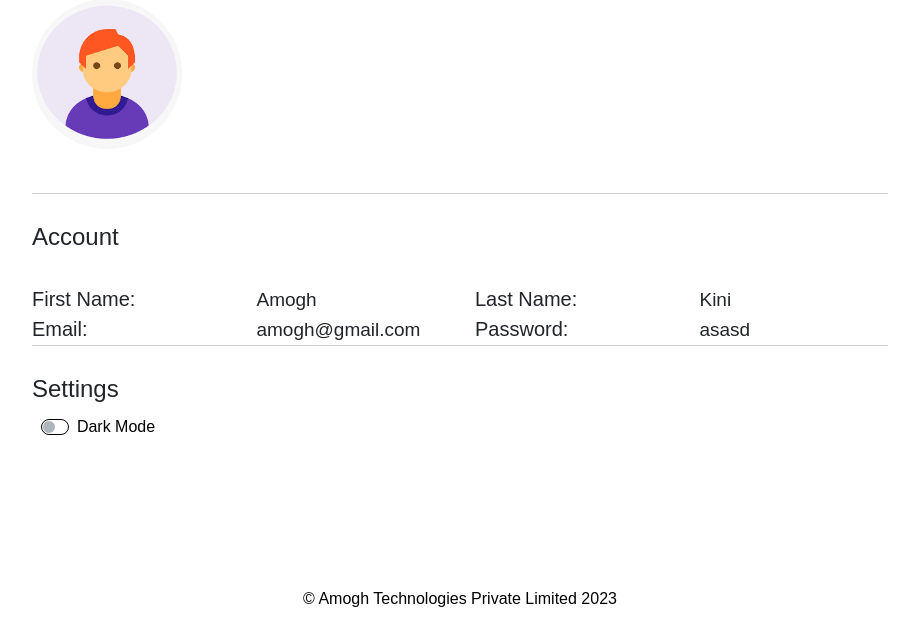
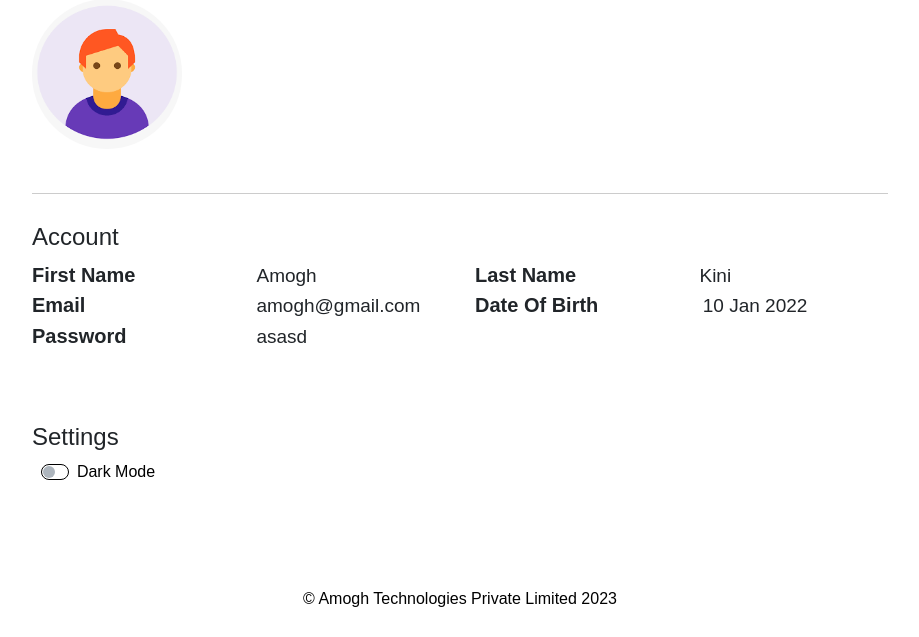
Before and after one commit to amoghkini/flask-template, a Flask app: page /profile in a window 1280 px wide. Shown: the part 163-800 px from the top of the page, without its empty margins (180-1099 px from the left). Run offline with Flask 3, Linux system fonts and the light colour scheme; some libraries are stand-ins or nearby versions.

Commit message:
Dark mode switch issue fixed

```diff
--- a/src/app.py
+++ b/src/app.py
@@ -103,6 +103,7 @@ def profile():
     profile_data = {"first name": "Amogh",
                     "last name": "Kini",
                     "email": "amogh@gmail.com",
+                    "date of birth": "10 Jan 2022",
                     "password": "asasd"}
     return render_template('profile.html', profile_data = profile_data)
 
--- a/src/static/css/styles.css
+++ b/src/static/css/styles.css
@@ -634,16 +634,15 @@ body.dark-mode footer {
 
 .field-name {
     font-size: 20px;
-    margin-right: 100px;
-    /* Adjust the space as needed */
+    margin-right: 100px; /* Adjust the space as needed */
     display: inline-block;
-    min-width: 120px;
-    /* Add a minimum width to align the values */
-    text-align: left;
-    /* Align the label text to the right */
+    min-width: 120px; /* Add a minimum width to align the values */
+    text-align: left; /* Align the label text to the right */
+    font-weight: bold; /* Make the label text bold */
 }
 
 .field-value {
     font-size: 19px;
     display: inline-block;
+    font-weight: thin; /* Remove boldness from the value text */
 }
--- a/src/static/js/script.js
+++ b/src/static/js/script.js
@@ -1,6 +1,7 @@
 document.addEventListener("DOMContentLoaded", function () {
     // Get the dark mode switch and store it in a variable
     const darkModeSwitch = document.getElementById('darkModeSwitch');
+    const darkModeSwitchProfile = document.getElementById('darkModeSwitchProfile');
     const navbar = document.getElementById('navbar');
 
     // Function to set the theme based on the current dark mode setting
@@ -10,11 +11,13 @@ document.addEventListener("DOMContentLoaded", function () {
             navbar.classList.remove('navbar-light');
             navbar.classList.add('navbar-dark');
             darkModeSwitch.checked = true; // Dark mode, so switch is on
+            darkModeSwitchProfile.checked = true; // Dark mode, so switch is on for profile page
         } else {
             // Set light mode theme
             navbar.classList.remove('navbar-dark');
             navbar.classList.add('navbar-light');
             darkModeSwitch.checked = false; // Light mode, so switch is off
+            darkModeSwitchProfile.checked = false; // Light mode, so switch is off for profile page
         }
     }
 
@@ -25,6 +28,7 @@ document.addEventListener("DOMContentLoaded", function () {
 
         // Save user's preference to local storage
         localStorage.setItem('darkMode', document.body.classList.contains('dark-mode'));
+        localStorage.setItem('darkModeProfile', document.body.classList.contains('dark-mode'));
     }
 
     // Check if the user has previously selected dark mode
@@ -39,6 +43,7 @@ document.addEventListener("DOMContentLoaded", function () {
 
     // Add event listener to the dark mode switch
     darkModeSwitch.addEventListener('change', toggleDarkMode);
+    darkModeSwitchProfile.addEventListener('change', toggleDarkMode);
 
     // Show/Hide Password functionality
     const togglePassword = document.querySelectorAll('.toggle-icon');
--- a/src/templates/profile.html
+++ b/src/templates/profile.html
@@ -27,25 +27,30 @@
     <div class="divider"></div>
     <br>
     <h4>Account</h4>
-    <br>
+
     <div class="row">
         {% for key, value in profile_data.items() %}
         <div class="col-md-6">
             <div class="profile-field">
-                <span class="field-name">{{ key|title }}:</span>
+                <span class="field-name">{{ key|title }}</span>
                 <span class="field-value">{{ value }}</span>
             </div>
         </div>
         {% endfor %}
     </div>
 
-    <div class="divider"></div>
-    <br>
-    <h4>Settings</h4>
-    <label class="dropdown-item custom-control custom-switch">
-        &nbsp; <input type="checkbox" class="custom-control-input" id="darkModeSwitch">
-        <label class="custom-control-label" for="darkModeSwitch">Dark Mode</label>
-    </label>
+    <br><br><br>
+    <div class="profile-actions">
+        <h4>Settings</h4>
+
+        <label class="custom-control custom-switch">
+            &nbsp; <input type="checkbox" class="custom-control-input" id="darkModeSwitchProfile">
+            <label class="custom-control-label" for="darkModeSwitchProfile">
+                Dark Mode
+            </label>
+        </label>
+    </div>
+
 
 </div>
 {% endblock %}
```
